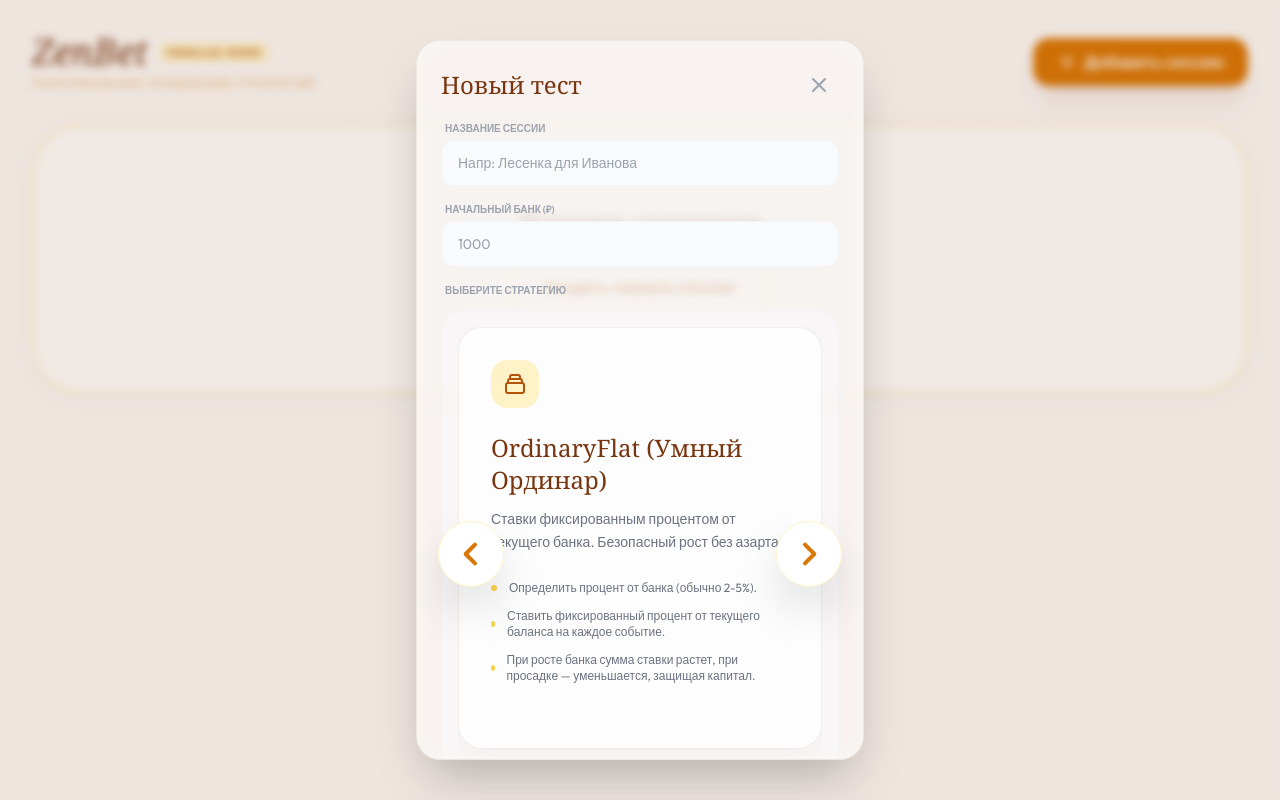
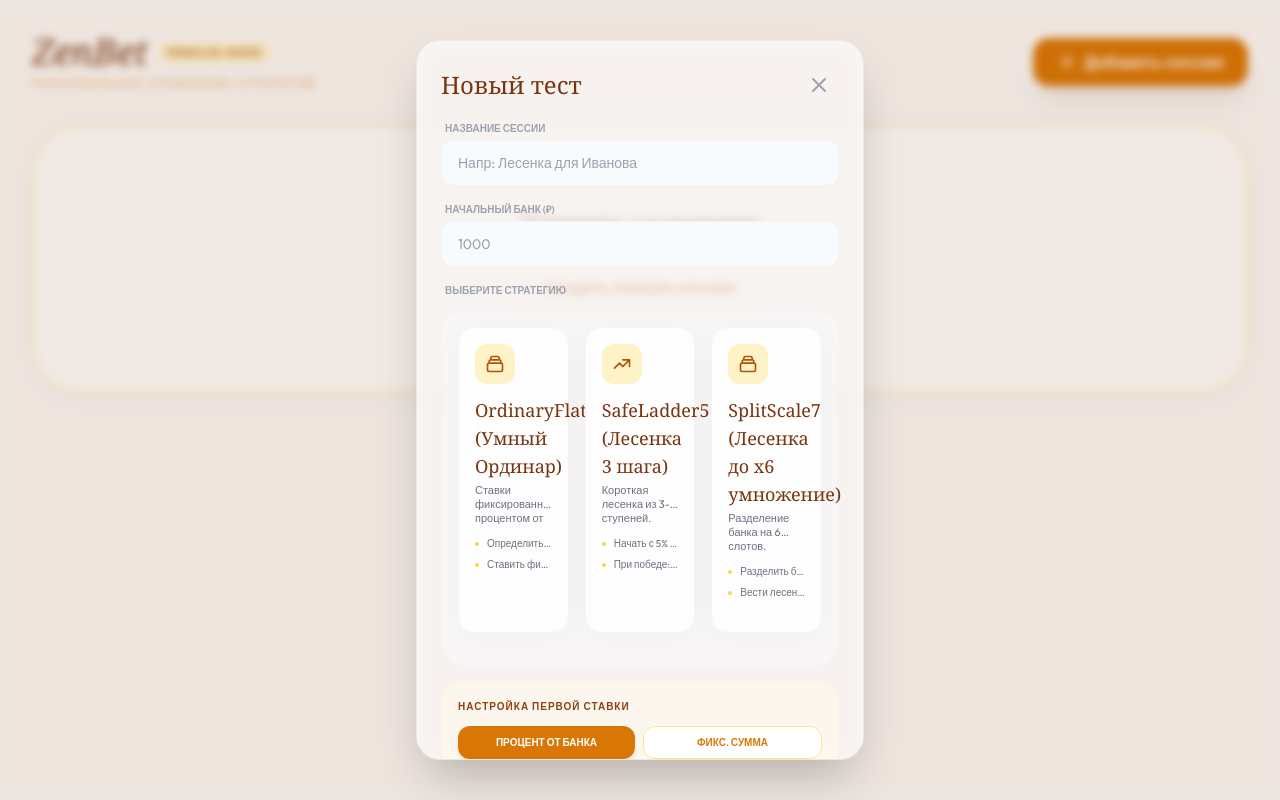
Before and after one commit to incrouble18/botbetting, a React (Vite) app: page / in a window 1280 px wide. Both pictures are taken after a click on the button "Добавить сессию". Built offline with nearby package versions, Linux system fonts and the light colour scheme; a web font is replaced by a local one.

Commit message:
Change strategy selector to 3-column grid layout

```diff
--- a/components/StrategySelector.tsx
+++ b/components/StrategySelector.tsx
@@ -9,53 +9,12 @@ interface StrategySelectorProps {
 
 const StrategySelector: React.FC<StrategySelectorProps> = ({ onSelect }) => {
   const [selected, setSelected] = useState<StrategyType | null>(null);
-  const scrollRef = React.useRef<HTMLDivElement>(null);
 
   const strategies = Object.keys(STRATEGIES) as StrategyType[];
-  const [currentIndex, setCurrentIndex] = useState(0);
-
-  const handlePrev = () => {
-    const newIndex = currentIndex > 0 ? currentIndex - 1 : strategies.length - 1;
-    setCurrentIndex(newIndex);
-    if (scrollRef.current) {
-      const clientWidth = scrollRef.current.clientWidth;
-      scrollRef.current.scrollTo({ left: newIndex * clientWidth, behavior: 'smooth' });
-    }
-  };
-
-  const handleNext = () => {
-    const newIndex = currentIndex < strategies.length - 1 ? currentIndex + 1 : 0;
-    setCurrentIndex(newIndex);
-    if (scrollRef.current) {
-      const clientWidth = scrollRef.current.clientWidth;
-      scrollRef.current.scrollTo({ left: newIndex * clientWidth, behavior: 'smooth' });
-    }
-  };
 
   return (
     <div className="max-w-6xl mx-auto relative group">
-      {/* Стрелки навигации */}
-      <button
-        type="button"
-        onClick={handlePrev}
-        className="absolute left-[-20px] top-1/2 -translate-y-1/2 z-30 p-4 bg-white border border-amber-100 rounded-full shadow-2xl text-amber-600 hover:bg-amber-50 hover:scale-110 transition-all flex items-center justify-center group/btn"
-      >
-        <svg className="w-8 h-8 group-hover/btn:-translate-x-1 transition-transform" fill="none" stroke="currentColor" viewBox="0 0 24 24"><path strokeLinecap="round" strokeLinejoin="round" strokeWidth="3" d="M15 19l-7-7 7-7" /></svg>
-      </button>
-
-      <button
-        type="button"
-        onClick={handleNext}
-        className="absolute right-[-20px] top-1/2 -translate-y-1/2 z-30 p-4 bg-white border border-amber-100 rounded-full shadow-2xl text-amber-600 hover:bg-amber-50 hover:scale-110 transition-all flex items-center justify-center group/btn"
-      >
-        <svg className="w-8 h-8 group-hover/btn:translate-x-1 transition-transform" fill="none" stroke="currentColor" viewBox="0 0 24 24"><path strokeLinecap="round" strokeLinejoin="round" strokeWidth="3" d="M9 5l7 7-7 7" /></svg>
-      </button>
-
-      <div
-        ref={scrollRef}
-        className="flex overflow-x-hidden gap-8 pb-8 snap-x snap-mandatory no-scrollbar"
-        style={{ scrollbarWidth: 'none', msOverflowStyle: 'none' }}
-      >
+      <div className="grid grid-cols-1 md:grid-cols-3 gap-4 pb-4">
         {strategies.map((key) => {
           const s = STRATEGIES[key];
           const isSelected = selected === key;
@@ -63,48 +22,47 @@ const StrategySelector: React.FC<StrategySelectorProps> = ({ onSelect }) => {
           return (
             <div
               key={key}
-              className={`min-w-full snap-start group relative glass rounded-3xl p-8 cursor-pointer transition-all duration-500 ${isSelected ? 'ring-2 ring-amber-500 shadow-xl shadow-amber-900/5 bg-white' : 'hover:bg-white/80'}`}
+              className={`group relative glass rounded-2xl p-4 cursor-pointer transition-all duration-300 ${isSelected ? 'ring-2 ring-amber-500 shadow-lg bg-white' : 'hover:bg-white/80 border border-gray-100'}`}
               onClick={() => setSelected(key)}
             >
-              <div className="flex justify-between items-start mb-6">
-                <div className={`w-12 h-12 rounded-2xl flex items-center justify-center transition-colors ${isSelected ? 'bg-amber-600 text-white' : 'bg-amber-100 text-amber-700'}`}>
+              <div className="flex justify-between items-start mb-3">
+                <div className={`w-10 h-10 rounded-xl flex items-center justify-center transition-colors ${isSelected ? 'bg-amber-600 text-white' : 'bg-amber-100 text-amber-700'}`}>
                   {key === StrategyType.SafeLadder5 ? (
-                    <svg className="w-6 h-6" fill="none" stroke="currentColor" viewBox="0 0 24 24"><path strokeLinecap="round" strokeLinejoin="round" strokeWidth="2" d="M13 7h8m0 0v8m0-8l-8 8-4-4-6 6" /></svg>
+                    <svg className="w-5 h-5" fill="none" stroke="currentColor" viewBox="0 0 24 24"><path strokeLinecap="round" strokeLinejoin="round" strokeWidth="2" d="M13 7h8m0 0v8m0-8l-8 8-4-4-6 6" /></svg>
                   ) : (
-                    <svg className="w-6 h-6" fill="none" stroke="currentColor" viewBox="0 0 24 24"><path strokeLinecap="round" strokeLinejoin="round" strokeWidth="2" d="M19 11H5m14 0a2 2 0 012 2v6a2 2 0 01-2 2H5a2 2 0 01-2-2v-6a2 2 0 012-2m14 0V9a2 2 0 00-2-2M5 11V9a2 2 0 012-2m0 0V5a2 2 0 012-2h6a2 2 0 012 2v2M7 7h10" /></svg>
+                    <svg className="w-5 h-5" fill="none" stroke="currentColor" viewBox="0 0 24 24"><path strokeLinecap="round" strokeLinejoin="round" strokeWidth="2" d="M19 11H5m14 0a2 2 0 012 2v6a2 2 0 01-2 2H5a2 2 0 01-2-2v-6a2 2 0 012-2m14 0V9a2 2 0 00-2-2M5 11V9a2 2 0 012-2m0 0V5a2 2 0 012-2h6a2 2 0 012 2v2M7 7h10" /></svg>
                   )}
                 </div>
                 {isSelected && (
-                  <span className="px-3 py-1 bg-amber-100 text-amber-700 rounded-full text-[10px] font-bold uppercase tracking-widest">Выбрано</span>
+                  <span className="px-2 py-0.5 bg-amber-100 text-amber-700 rounded-full text-[8px] font-bold uppercase tracking-widest">Выбрано</span>
                 )}
               </div>
 
-              <h3 className="text-2xl font-serif text-amber-900 mb-3">{s.name}</h3>
-              <p className="text-gray-500 leading-relaxed mb-6 h-12 line-clamp-2 text-sm">{s.shortDescription}</p>
+              <h3 className="text-lg font-serif text-amber-900 mb-1">{s.name}</h3>
+              <p className="text-gray-500 leading-tight mb-3 h-10 line-clamp-2 text-[11px]">{s.shortDescription}</p>
 
-              <div className="space-y-3 mb-8">
-                {s.rules.slice(0, 3).map((rule, i) => (
-                  <div key={i} className="flex items-center gap-3 text-xs text-gray-500">
-                    <span className="w-1.5 h-1.5 rounded-full bg-amber-300"></span>
-                    {rule.action}
+              <div className="space-y-1.5 mb-4">
+                {s.rules.slice(0, 2).map((rule, i) => (
+                  <div key={i} className="flex items-center gap-2 text-[10px] text-gray-500">
+                    <span className="w-1 h-1 rounded-full bg-amber-300 flex-shrink-0"></span>
+                    <span className="truncate">{rule.action}</span>
                   </div>
                 ))}
               </div>
 
               {isSelected && (
-                <div className="animate-in fade-in slide-in-from-bottom-4 duration-500">
-                  <div className="bg-amber-50 border border-amber-100 rounded-2xl p-6 mb-8">
-                    <h4 className="text-amber-700 font-bold text-[10px] uppercase mb-3 tracking-widest">Суть стратегии</h4>
-                    <p className="text-sm text-amber-900/80 leading-relaxed italic">"{s.fullDescription}"</p>
+                <div className="animate-in fade-in slide-in-from-bottom-2 duration-300">
+                  <div className="bg-amber-50 border border-amber-100 rounded-xl p-3 mb-4">
+                    <p className="text-[10px] text-amber-900/80 leading-snug italic">"{s.fullDescription}"</p>
                   </div>
                   <button
                     onClick={(e) => {
                       e.stopPropagation();
                       onSelect(key);
                     }}
-                    className="w-full bg-amber-600 hover:bg-amber-700 text-white font-bold py-4 rounded-xl transition-all shadow-lg shadow-amber-900/10"
+                    className="w-full bg-amber-600 hover:bg-amber-700 text-white font-bold py-2.5 rounded-lg text-xs transition-all shadow-md"
                   >
-                    Подтвердить и начать
+                    Выбрать
                   </button>
                 </div>
               )}
```
